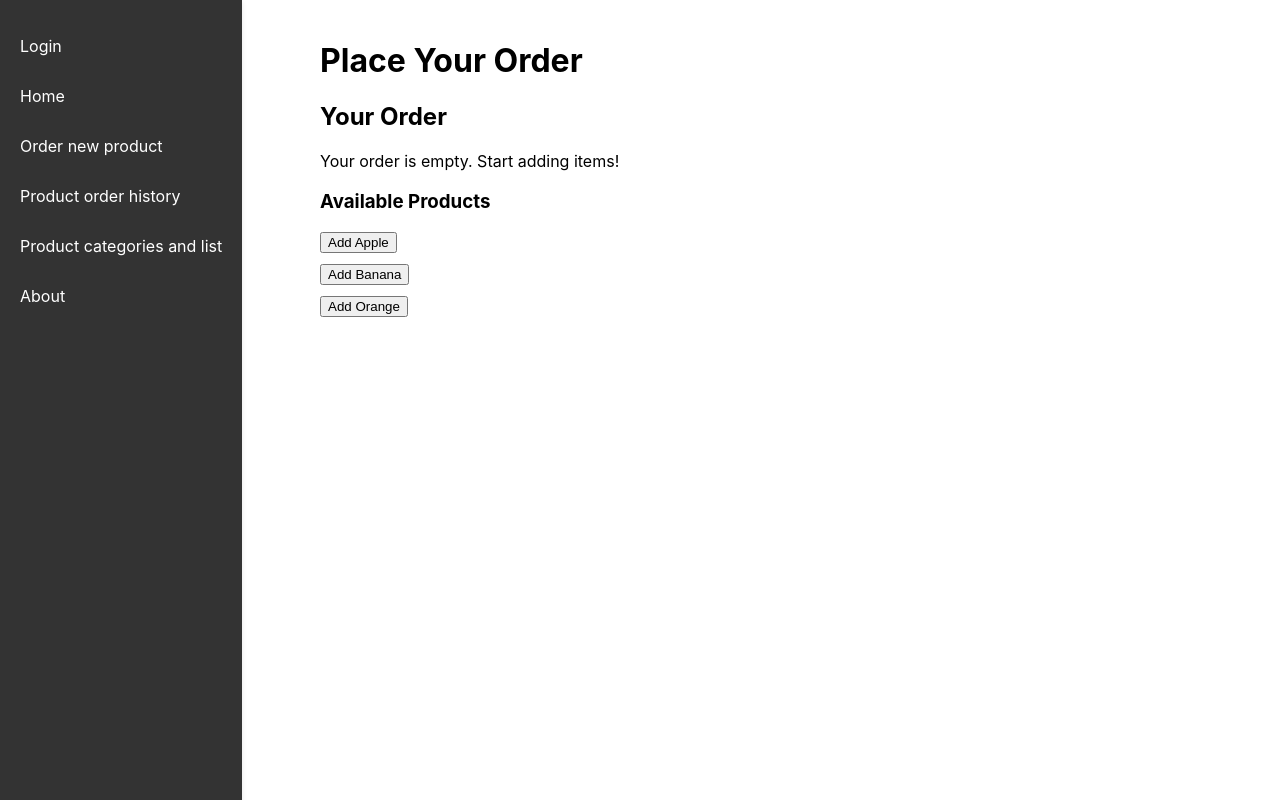
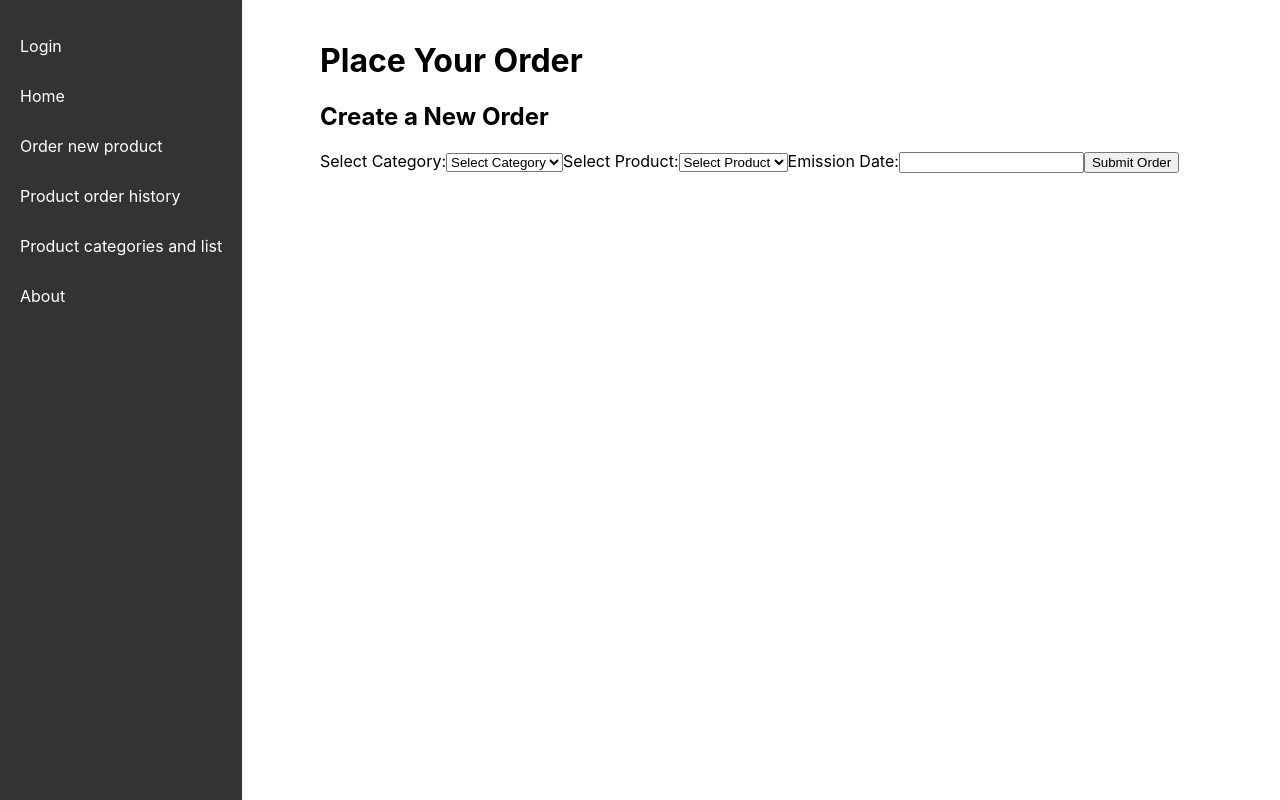
Before and after one commit to Makarovsky2222/groceries_shop_ITC, a React (Create React App) app in the folder arun-shop/: page /order in a window 1280 px wide. Built offline with nearby package versions, Linux system fonts and the light colour scheme.

Commit message:
Basic code of order functionnality

```diff
--- a/arun-shop/src/components/OrderProduct.js
+++ b/arun-shop/src/components/OrderProduct.js
@@ -1,43 +1,129 @@
-// Order.js
-import React, { useState } from 'react';
+// Import necessary dependencies
+import React, { useState, useEffect } from 'react';
+import ProductList from '../pages/ProductList';
 
 const OrderProduct = () => {
-  const [orderItems, setOrderItems] = useState([]);
+  // Define state for order details
+  const [orderDetails, setOrderDetails] = useState({
+    category: '', // selected category
+    product: '', // selected product
+    emissionDate: '',
+    estimatedArrivalDate: '',
+    author: '',
+  });
+
+  // Define state for categories and products
+  // const [categories, setCategories] = useState([]);
+  const categories = [
+    {
+      categoryName: "Fruits",
+      products: [
+        { name: "Apple", price: 1.5 },
+        { name: "Banana", price: 0.75 },
+        { name: "Orange", price: 1.2 },
+      ],
+    },
+    {
+      categoryName: "Vegetables",
+      products: [
+        { name: "Carrot", price: 0.9 },
+        { name: "Broccoli", price: 2.0 },
+        { name: "Tomato", price: 1.0 },
+      ],
+    },
+    // Add more categories as needed
+  ];
+
+  // Function to flatten the categories into an array of products
+  const flattenCategories = (categoriesArray) => {
+    return categoriesArray.reduce((products, category) => {
+      return [...products, ...category.products];
+    }, []);
+  };
+
+  // Function to fetch categories from ProductList
+  const fetchCategories = () => {
+    // Set categories state with the categories array from ProductList
+    //setCategories(ProductList.categories);
+  };
+
+  // Function to update order details when user selects a category or product
+  const handleSelectChange = (e) => {
+    const { name, value } = e.target;
+    setOrderDetails((prevDetails) => ({ ...prevDetails, [name]: value }));
+  };
+
+  // Function to handle form submission (creating a new order)
+  const handleOrderSubmit = async (e) => {
+    e.preventDefault();
+
+    // with functionnal back-end
+    // const response = await createOrderAPI(orderDetails);
+    // setOrderDetails(response.data);
+  };
+
+  // Use useEffect to fetch categories when the component mounts
+  useEffect(() => {
+    fetchCategories();
+  }, []); // The empty dependency array ensures that the effect runs only once when the component mounts
 
   return (
     <div>
-      <h2>Your Order</h2>
-      {orderItems.length === 0 ? (
-        <p>Your order is empty. Start adding items!</p>
-      ) : (
-        <ul>
-          {orderItems.map((item, index) => (
-            <li key={index}>
-              {item.productName} - ${item.price.toFixed(2)}
-            </li>
-          ))}
-        </ul>
-      )}
-      {/* Assume you have a list of products to choose from */}
-      <h3>Available Products</h3>
-      <ul>
-        <li>
-          <button onClick={() => setOrderItems([...orderItems, { productName: 'Apple', price: 1.5 }])}>
-            Add Apple
-          </button>
-        </li>
-        <li>
-          <button onClick={() => setOrderItems([...orderItems, { productName: 'Banana', price: 0.75 }])}>
-            Add Banana
-          </button>
-        </li>
-        <li>
-          <button onClick={() => setOrderItems([...orderItems, { productName: 'Orange', price: 1.2 }])}>
-            Add Orange
-          </button>
-        </li>
-        {/* Add more products as needed */}
-      </ul>
+      <h2>Create a New Order</h2>
+      <form onSubmit={handleOrderSubmit}>
+        {/* Dropdown for selecting category */}
+        <label>
+          Select Category:
+          <select
+            name="category"
+            value={orderDetails.category}
+            onChange={handleSelectChange}
+          >
+            <option value="">Select Category</option>
+            {categories.map((category) => (
+              <option key={category.categoryName} value={category.categoryName}>
+                {category.categoryName}
+              </option>
+            ))}
+          </select>
+        </label>
+
+        {/* Dropdown for selecting product */}
+        <label>
+          Select Product:
+          <select
+            name="product"
+            value={orderDetails.product}
+            onChange={handleSelectChange}
+          >
+            <option value="">Select Product</option>
+            {orderDetails.category &&
+              flattenCategories(categories)
+                .filter((product) => product.categoryName === orderDetails.category)
+                .map((product) => (
+                  <option key={product.name} value={product.name}>
+                    {product.name}
+                  </option>
+                ))}
+          </select>
+        </label>
+
+        {/* Add input fields for emission date, estimated arrival date, and author */}
+        {/* Use appropriate input types and labels */}
+        {/* Example: */}
+        <label>
+          Emission Date:
+          <input
+            type="text"
+            name="emissionDate"
+            value={orderDetails.emissionDate}
+            onChange={handleSelectChange}
+          />
+        </label>
+
+        {/* Repeat for other input fields */}
+        <button type="submit">Submit Order</button>
+      </form>
     </div>
   );
 };
```
